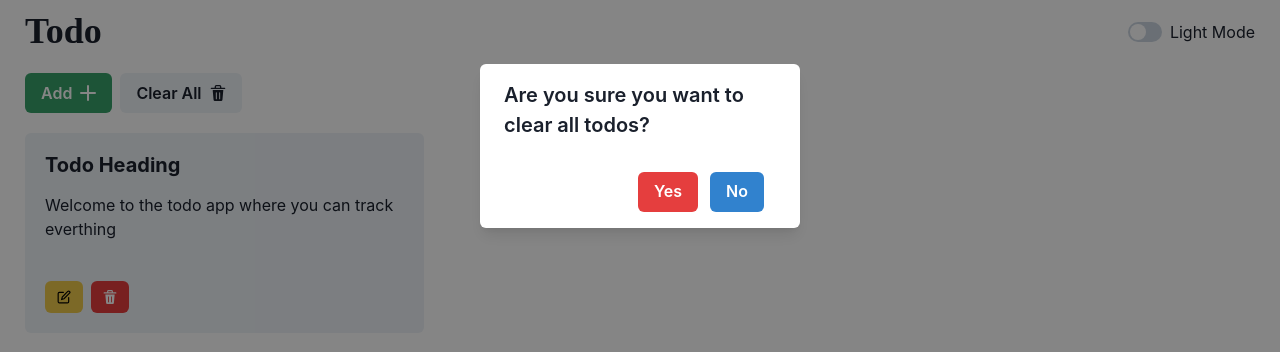
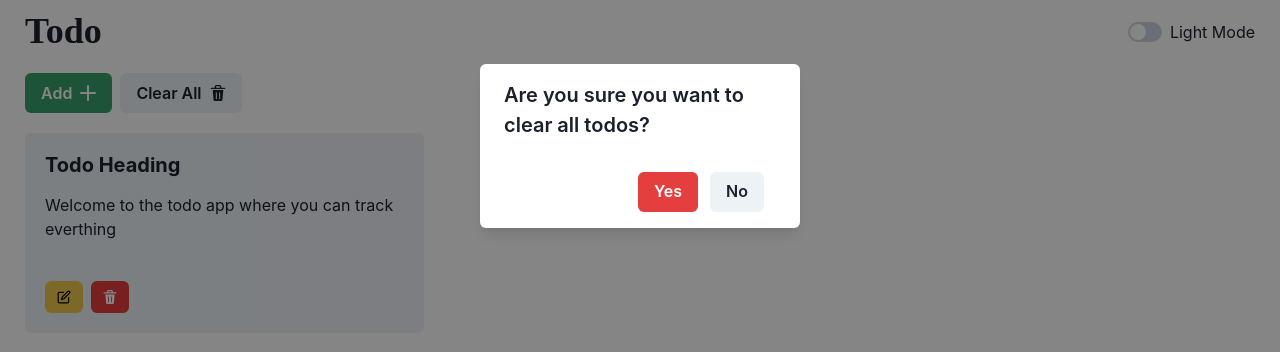
Before and after one commit to theblank309/Todo-App, a React (Vite) app: page / in a window 1280 px wide. Both pictures are taken after a click on the button "Clear All". Shown: the top 352 px of the page. Built offline with nearby package versions, Linux system fonts and the light colour scheme.

Commit message:
Simple modification

```diff
--- a/index.html
+++ b/index.html
@@ -4,7 +4,7 @@
     <meta charset="UTF-8" />
     <link rel="icon" type="image/svg+xml" href="/vite.svg" />
     <meta name="viewport" content="width=device-width, initial-scale=1.0" />
-    <title>Vite + React + TS</title>
+    <title>Todo</title>
   </head>
   <body>
     <div id="root"></div>
--- a/src/components/ClearAll.tsx
+++ b/src/components/ClearAll.tsx
@@ -35,7 +35,7 @@ function ClearAll({ onClearAll }: Props) {
             <Button colorScheme="red" mr={3} onClick={onYesButton}>
               Yes
             </Button>
-            <Button colorScheme="blue" mr={3} onClick={onClose}>
+            <Button colorScheme="gray" mr={3} onClick={onClose}>
               No
             </Button>
           </ModalFooter>
```
